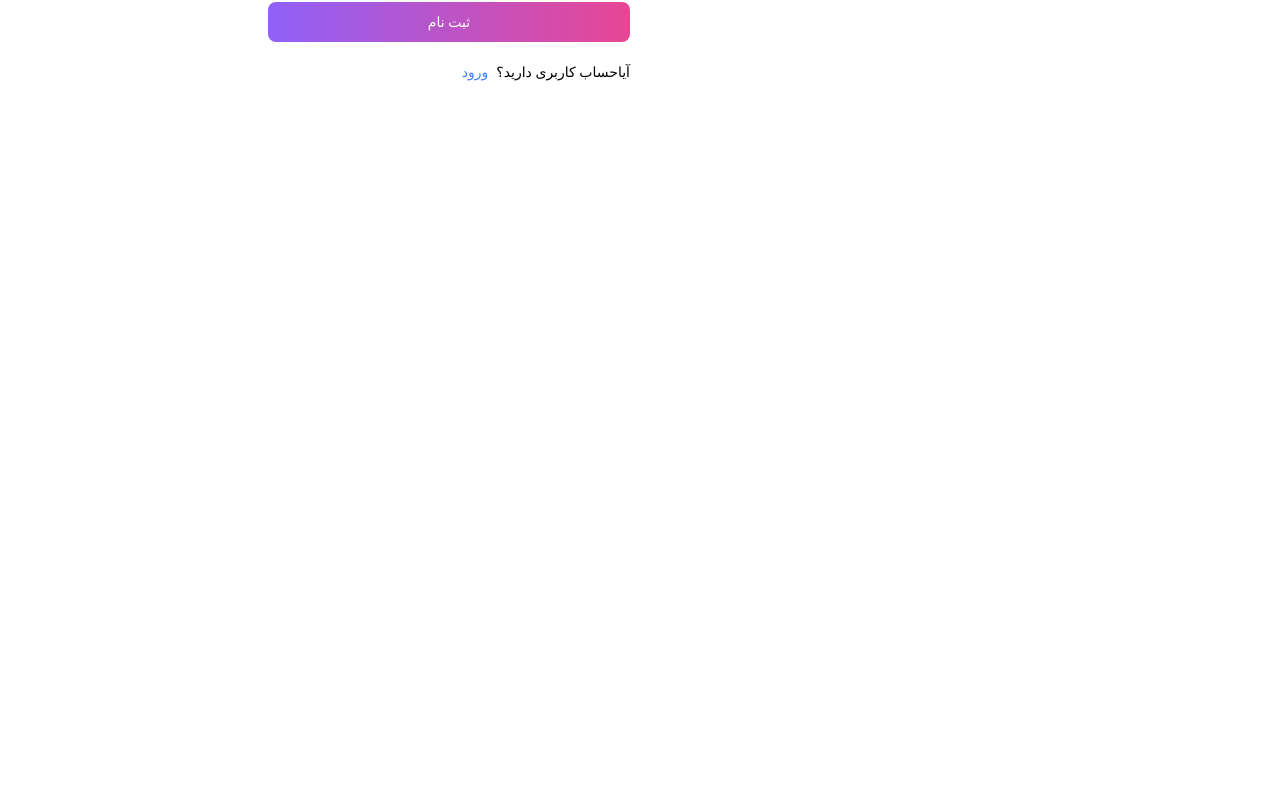
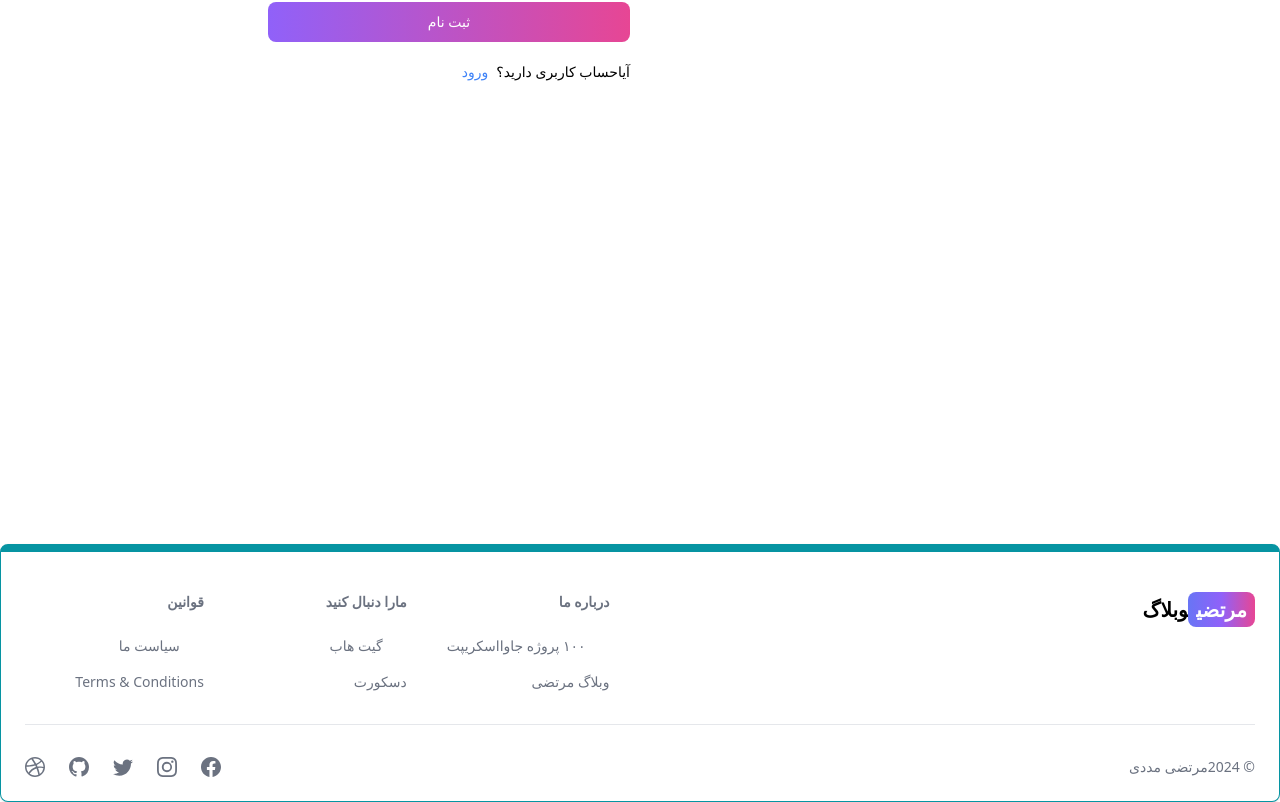
Before and after one commit to Murtazamadadi/Mern_blog_12, a React (Vite) app in the folder client/: page /sign-up in a window 1280 px wide. Shown: the part 400-1202 px from the top of the page. Before the commit the page ends 944 px from the top, so only its background shows below. Built offline with nearby package versions, Linux system fonts and the light colour scheme.

Commit message:
create and add footer component

```diff
--- a/client/src/App.jsx
+++ b/client/src/App.jsx
@@ -6,6 +6,7 @@
 import Dashboard from "./pages/Dashboard"
 import Aboute from "./pages/Aboute"
 import Header from "./components/Header"
+import FooterCom from "./components/Footer"
 
 function App() {
   return (
@@ -19,6 +20,7 @@
       <Route path="/sign-in" element={<SignIn/>}/>
       <Route path="/sign-up" element={<SignUp/>}/>
     </Routes>
+    <FooterCom/>
     </BrowserRouter>
   )
 }
--- /dev/null
+++ b/client/src/components/Footer.jsx
@@ -0,0 +1,81 @@
+import { Footer } from 'flowbite-react';
+import { Link } from 'react-router-dom';
+import { BsFacebook, BsInstagram, BsTwitter, BsGithub, BsDribbble } from 'react-icons/bs';
+export default function FooterCom() {
+  return (
+    <Footer container className='border border-t-8 border-teal-500'>
+      <div className='w-full max-w-7xl mx-auto'>
+        <div className='grid w-full justify-between sm:flex md:grid-cols-1'>
+          <div className='mt-5'>
+            <Link
+              to='/'
+              className='self-center whitespace-nowrap text-lg sm:text-xl font-semibold dark:text-white'
+            >
+              <span className='px-2 py-1 bg-gradient-to-r from-indigo-500 via-purple-500 to-pink-500 rounded-lg text-white'>
+                مرتضی
+              </span>
+              وبلاگ
+            </Link>
+          </div>
+          <div className='grid grid-cols-2 gap-8 mt-4 sm:grid-cols-3 sm:gap-6'>
+            <div>
+              <Footer.Title title='درباره ما' />
+              <Footer.LinkGroup col>
+                <Footer.Link
+                  href='https://www.100jsprojects.com'
+                  target='_blank'
+                  rel='noopener noreferrer'
+                >
+                  ۱۰۰ پروژه جاوااسکریپت
+                </Footer.Link>
+                <Footer.Link
+                  href='/about'
+                  target='_blank'
+                  rel='noopener noreferrer'
+                >
+                  وبلاگ مرتضی
+                </Footer.Link>
+              </Footer.LinkGroup>
+            </div>
+            <div>
+              <Footer.Title title='مارا دنبال کنید' />
+              <Footer.LinkGroup col>
+                <Footer.Link
+                  href='https://www.github.com/sahandghavidel'
+                  target='_blank'
+                  rel='noopener noreferrer'
+                >
+                  گیت هاب
+                </Footer.Link>
+                <Footer.Link href='#'>دسکورت</Footer.Link>
+              </Footer.LinkGroup>
+            </div>
+            <div>
+              <Footer.Title title='قوانین' />
+              <Footer.LinkGroup col>
+                <Footer.Link href='#'>سیاست ما</Footer.Link>
+                <Footer.Link href='#'>Terms &amp; Conditions</Footer.Link>
+              </Footer.LinkGroup>
+            </div>
+          </div>
+        </div>
+        <Footer.Divider />
+        <div className='w-full sm:flex sm:items-center sm:justify-between'>
+          <Footer.Copyright
+            href='#'
+            by="مرتضی مددی"
+            year={new Date().getFullYear()}
+          />
+          <div className="flex gap-6 sm:mt-0 mt-4 sm:justify-center">
+            <Footer.Icon href='#' icon={BsFacebook}/>
+            <Footer.Icon href='#' icon={BsInstagram}/>
+            <Footer.Icon href='#' icon={BsTwitter}/>
+            <Footer.Icon href='https://github.com/sahandghavidel' icon={BsGithub}/>
+            <Footer.Icon href='#' icon={BsDribbble}/>
+
+          </div>
+        </div>
+      </div>
+    </Footer>
+  );
+}
```
